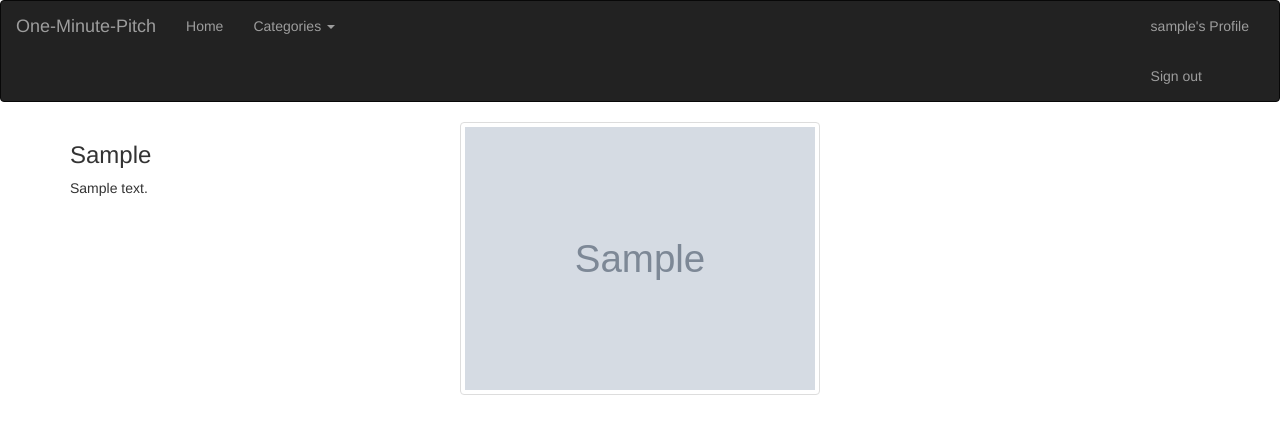
After one commit to MichelAtieno/One-Minute-Pitch, a Flask app: a page that uses app/templates/navbar.html in a window 1280 px wide. The commit adds this page. Shown: the top 434 px of the page. Run offline with Flask 2, Linux system fonts and the light colour scheme; a user stored in the database is signed in; tables that the repository leaves empty hold one stand-in row (values such as "Sample post"); grey boxes marked "Sample" are stand-in pictures; some libraries are stand-ins or nearby versions.

Commit message:
Able to access current user's profile once logged in

```diff
--- a/app/main/views.py
+++ b/app/main/views.py
@@ -1,6 +1,6 @@
-from flask import render_template, redirect, url_for
+from flask import render_template, redirect, url_for, abort
 from . import main
-from ..models import Category,Pitch, Comment
+from ..models import User,Category,Pitch, Comment
 from .forms import PitchForm, CommentForm
 from flask_login import login_required, current_user
 
@@ -77,3 +77,12 @@ def comments(id):
     title = f'{pitch.title} comment'
 
     return render_template('comments.html', title = title, pitch = pitch, comment= comment)
+
+@main.route('/user/<uname>')
+def profile(uname):
+    user = User.query.filter_by(username = uname).first()
+
+    if user is None:
+        abort(404)
+
+    return render_template("profile/profile.html", user = user)
--- a/app/models.py
+++ b/app/models.py
@@ -12,6 +12,8 @@ class User(UserMixin,db.Model):
     id = db.Column(db.Integer,primary_key = True)
     username = db.Column(db.String(255))
     email = db.Column(db.String(255))
+    bio = db.Column(db.String(255))
+    profile_pic_path = db.Column(db.String())
     pass_secure = db.Column(db.String(255))
 
     pitches = db.relationship('Pitch', backref='user', lazy='dynamic')
--- a/app/templates/fourOwFour.html
+++ b/app/templates/fourOwFour.html
@@ -4,7 +4,7 @@
 <div class="container-fluid">
     <div class="row">
         <div class="col-md-12 four">
-            <p>Sorry Page Does Not Exist</p>
+            <p>Sorry.Page Does Not Exist</p>
             <p><a href="{{ url_for('main.index')}}" class="btn btn-outline-danger btn-lg">Back to home</a></p>
         </div>
     </div>
--- a/app/templates/navbar.html
+++ b/app/templates/navbar.html
@@ -20,7 +20,7 @@
 
             <ul class="nav navbar-nav navbar-right">
               {% if current_user.is_authenticated %}
-              <li class="navbar-brand" >{{current_user.username}}</li>
+              <li><a href="{{url_for('main.profile',uname=current_user.username)}}"> {{current_user.username}}'s Profile</a></
               <li><a href="{{url_for('auth.logout')}}">Sign out</a></li>
               {% else %}
               <li><a href="{{url_for('auth.register')}}">Register</a></li>
--- /dev/null
+++ b/app/templates/profile/profile.html
@@ -0,0 +1,29 @@
+{% extends 'base.html'%}
+
+{% block content %}
+<div class="container">
+<div class="row">
+<!-- displaying  Username-->
+  <div class="col-md-4">
+    <h3> {{user.username| capitalize}} </h3>
+
+    <!--Displaying user bio-->
+    {% if user.bio %}
+      <p> {{user.bio}}</p>
+    {%else%}
+      <p> {{user.username| capitalize}} has no bio </p>
+    {% endif %}
+  </div>
+
+  <!--Display profile photo-->
+  <div class="col-md-4">
+
+    {% if user.profile_pic_path %}
+    <img src="{{url_for('static',filename=user.profile_pic_path)}}" alt="" class="img-thumbnail">
+    {%else%}
+    <p>No profile picture</p>
+    {% endif %}
+  </div>
+</div>
+</div>
+{% endblock %}
```
Also changed, not shown: migrations/versions/2ce3a22eab2b_added_2_more_columns_in_user_class.py (added, +30 -0 lines).
